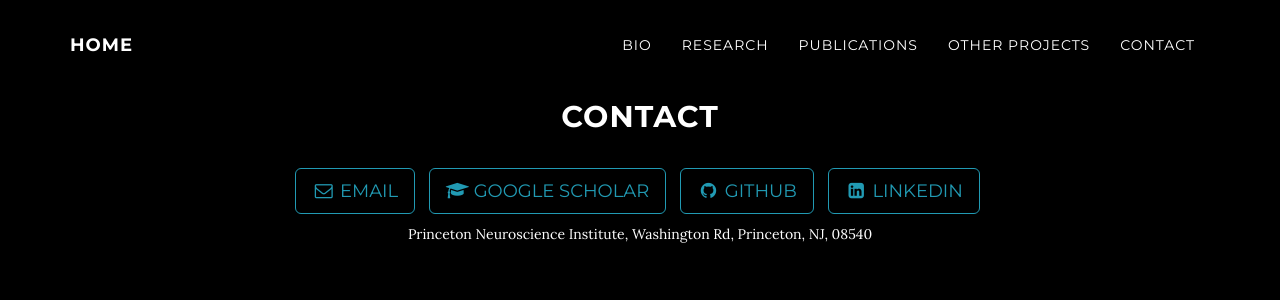
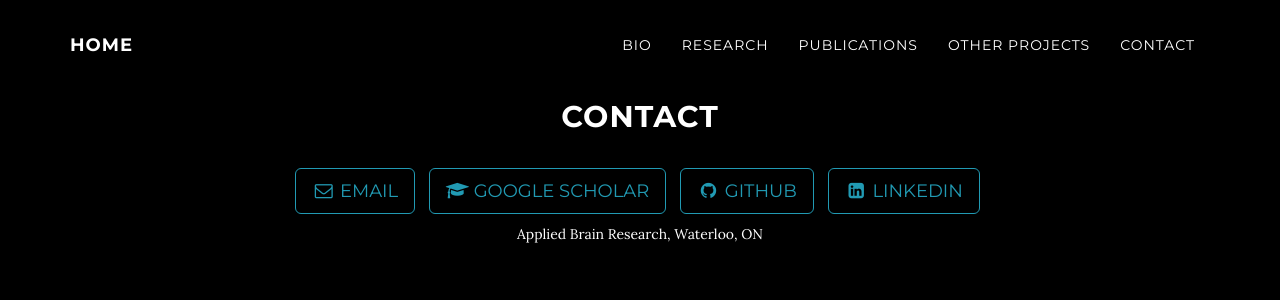
Before and after one commit to drasmuss/drasmuss.github.io, a Jekyll site: the page built from contact.html, in a window 1280 px wide. Shown: the top 300 px of the page. Built offline with Jekyll 4.4.1, drawn with Linux system fonts in a browser that asks for light colours.

Commit message:
Updated ABR info

```diff
--- a/contact.html
+++ b/contact.html
@@ -9,7 +9,7 @@ title: Contact
             <h2>Contact</h2>
             <ul class="list-inline banner-social-buttons">
                 <li>
-                    <a href="mailto:drasmussen@princeton.edu" class="btn btn-default btn-lg">
+                    <a href="mailto:daniel.rasmussen@appliedbrainresearch.com" class="btn btn-default btn-lg">
                     <i class="fa fa-envelope-o fa-fw"></i> <span class="network-name">Email</span>
                     </a>
                 </li>
@@ -29,7 +29,7 @@ title: Contact
                     </a>
                 </li>
             </ul>
-            Princeton Neuroscience Institute, Washington Rd, Princeton, NJ, 08540
+            Applied Brain Research, Waterloo, ON
         </div>
     </div>
 </section>
```
Also changed, not shown: _bio/01-current.md (+1 -1 lines).
